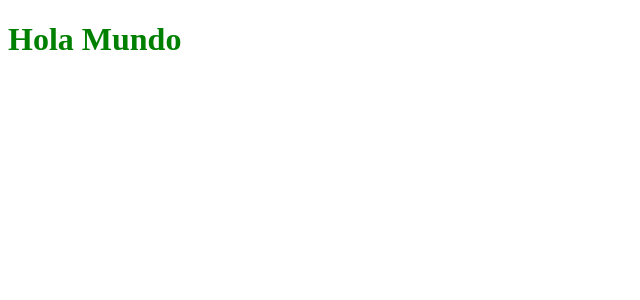
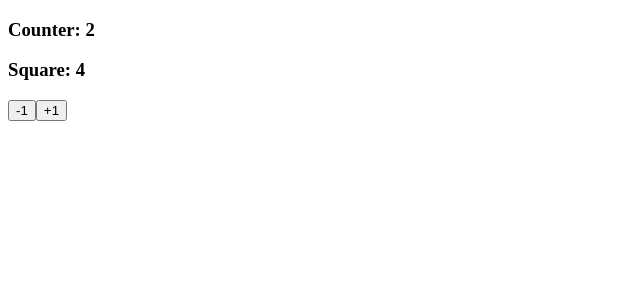
Before and after one commit to CasJuan/curso-vue, a Vue app in the folder indecision-app/: page / in a window 1280 px wide. Shown: the top 300 px of the page, without its empty margins (0-640 px from the left). Built offline with nearby package versions, Linux system fonts and the light colour scheme; the HTML template or start-up script is replaced by a standard one.

Commit message:
[add] eventos y estados

```diff
--- a/indecision-app/src/App.vue
+++ b/indecision-app/src/App.vue
@@ -1,17 +1,27 @@
 <template>
-    <h1>Hola Mundo</h1>
+
+    <section>
+        <h3>Counter: {{ counter }}</h3>
+        <h3>Square: {{ squareCounter }}</h3>
+
+        <div>
+            <button @click="counter--"> -1</button>
+            <button @click="incrementar"> +1</button>
+        </div>
+    </section>
+
+
 </template>
 
 
 <script lang="ts" setup>
-console.log('Hola Mundo')
+import {computed, ref} from 'vue';
+
+    const counter = ref(2);
+    const squareCounter = computed(() => counter.value * counter.value);
+
+    const incrementar  = () => {
+        counter.value++
+    }
+
 </script>
-
-
-<style scoped>
-
-h1{
-    color: green;
-}
-
-</style>
```
